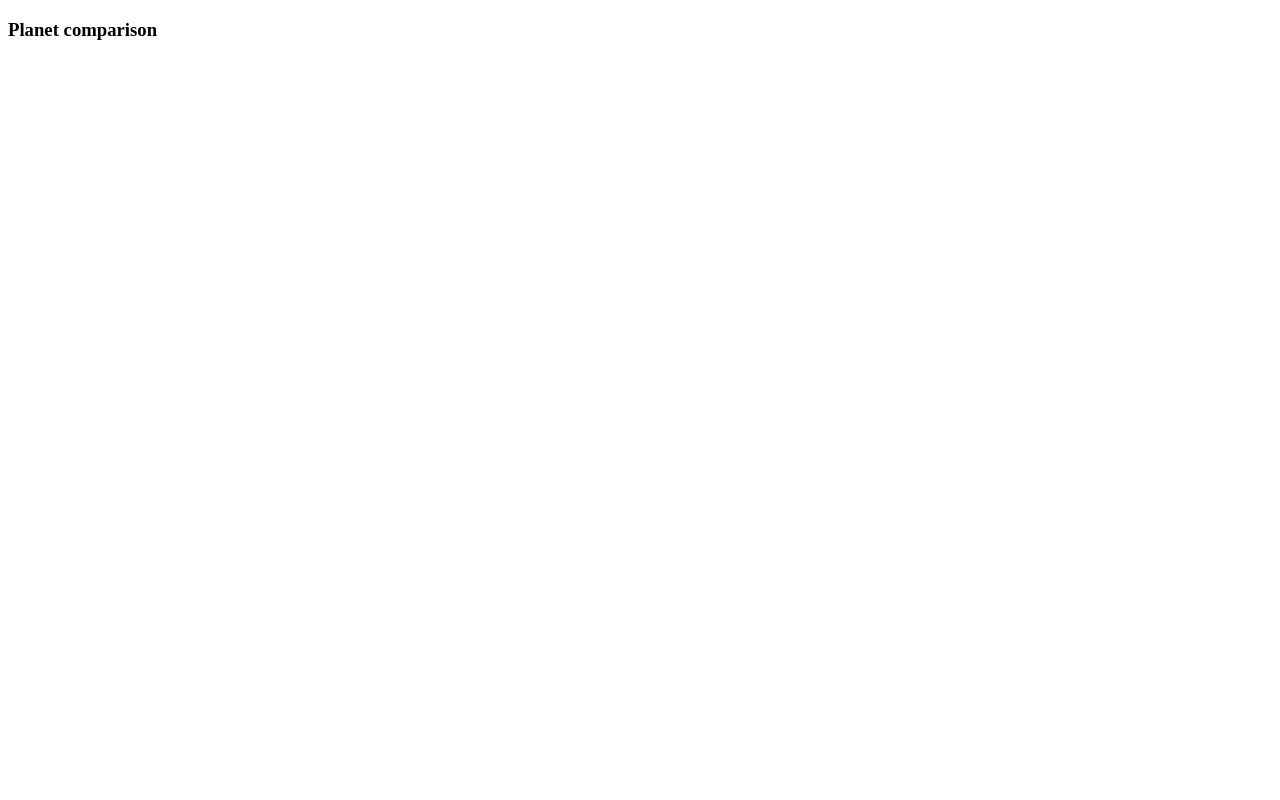
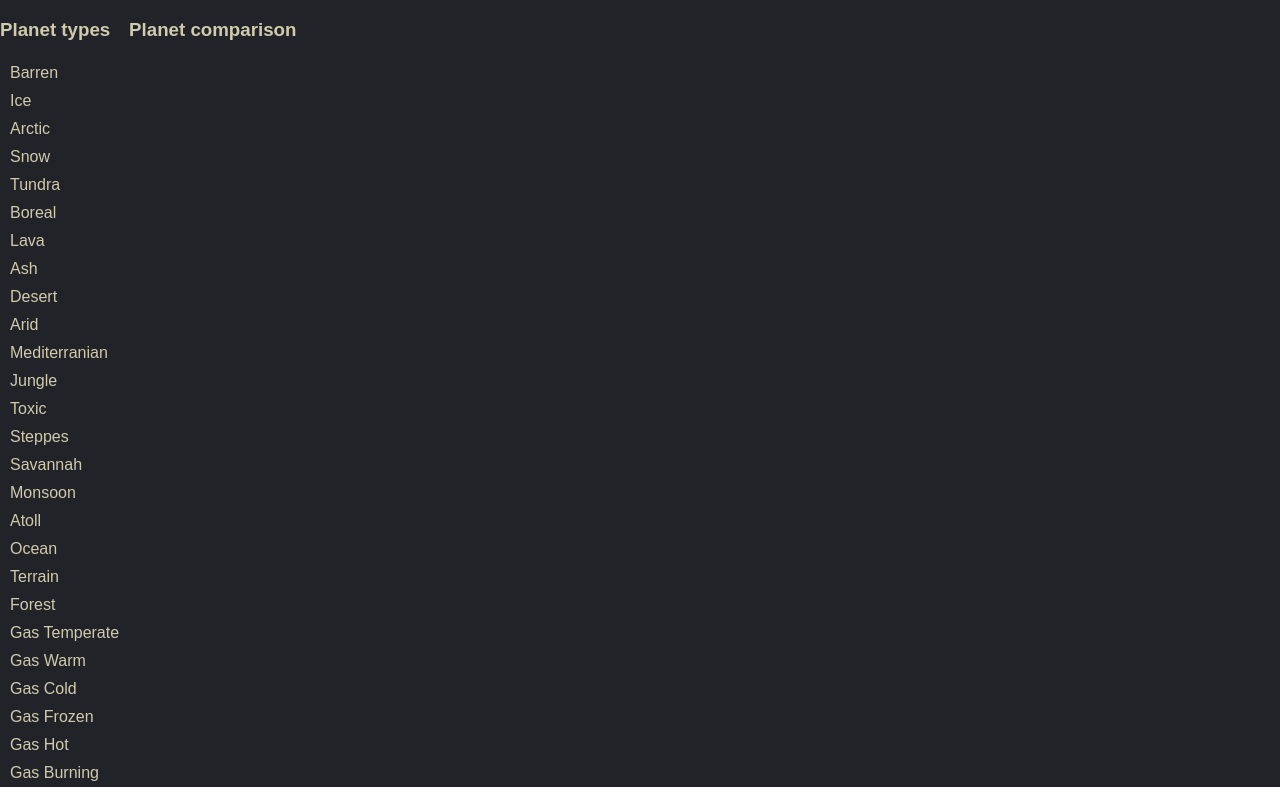
Before and after one commit to EvGamer/es2planet_comparator, a SvelteKit app: page / in a window 1280 px wide. Built offline with nearby package versions, Linux system fonts and the light colour scheme.

Commit message:
Display list of planet types

```diff
--- a/src/app.html
+++ b/src/app.html
@@ -9,4 +9,9 @@
 	<body data-sveltekit-preload-data="hover">
 		<div style="display: contents">%sveltekit.body%</div>
 	</body>
+	<style>
+		body {
+			margin: 0;
+		}
+	</style>
 </html>
--- a/src/constants/planetStats.js
+++ b/src/constants/planetStats.js
@@ -49,7 +49,7 @@ const PLANET_PRESETS = {
     }
   },
   harsh: {
-    biosphere: mundane,
+    biosphere: BiosphereType.mundane,
     happiness: -1,
     popCapacityBySize: {
       [PlanetSize.tiny]: 5,
--- a/src/routes/+page.svelte
+++ b/src/routes/+page.svelte
@@ -1,6 +1,57 @@
-<main>
-  <h3>Planet comparison</h3>
-  <div>
+<script>
+  import { PLANET_STATS } from '../constants/planetStats';
 
-  </div>
-</main>
+  const planetOptions = Object.entries(PLANET_STATS)
+    .map(([name, stats]) => ({ name, stats }))
+</script>
+
+<div class="container">
+  <aside class="planet-types">
+    <h3>Planet types</h3>
+    {#each planetOptions as planet}
+      <div class="option">
+        {planet.name}
+      </div>
+    {/each}
+  </aside>
+  <main>
+    <h3>Planet comparison</h3>
+  </main>
+
+</div>
+
+<style>
+  .container {
+    background: #222328;
+    color: #d0cbad;
+    display: flex;
+    font-family: Arial, Helvetica, sans-serif;
+  }
+
+  .container>main {
+    flex: 2,
+  }
+
+  .container>aside {
+    flex: 1,
+  }
+
+  .planet-types {
+    max-width: 200px;
+    flex: 1,
+  }
+
+  .planet-types .option {
+    padding: 5px 10px;
+    cursor: pointer;
+    transition: 50ms cubic-bezier(0.445, 0.05, 0.55, 0.95) background-color;
+  }
+
+  .planet-types .option:hover {
+    background-color: #ffffff14;
+  }
+
+  .planet-types .option:active {
+    background-color: #ffffff2e;
+  }
+</style>
```
